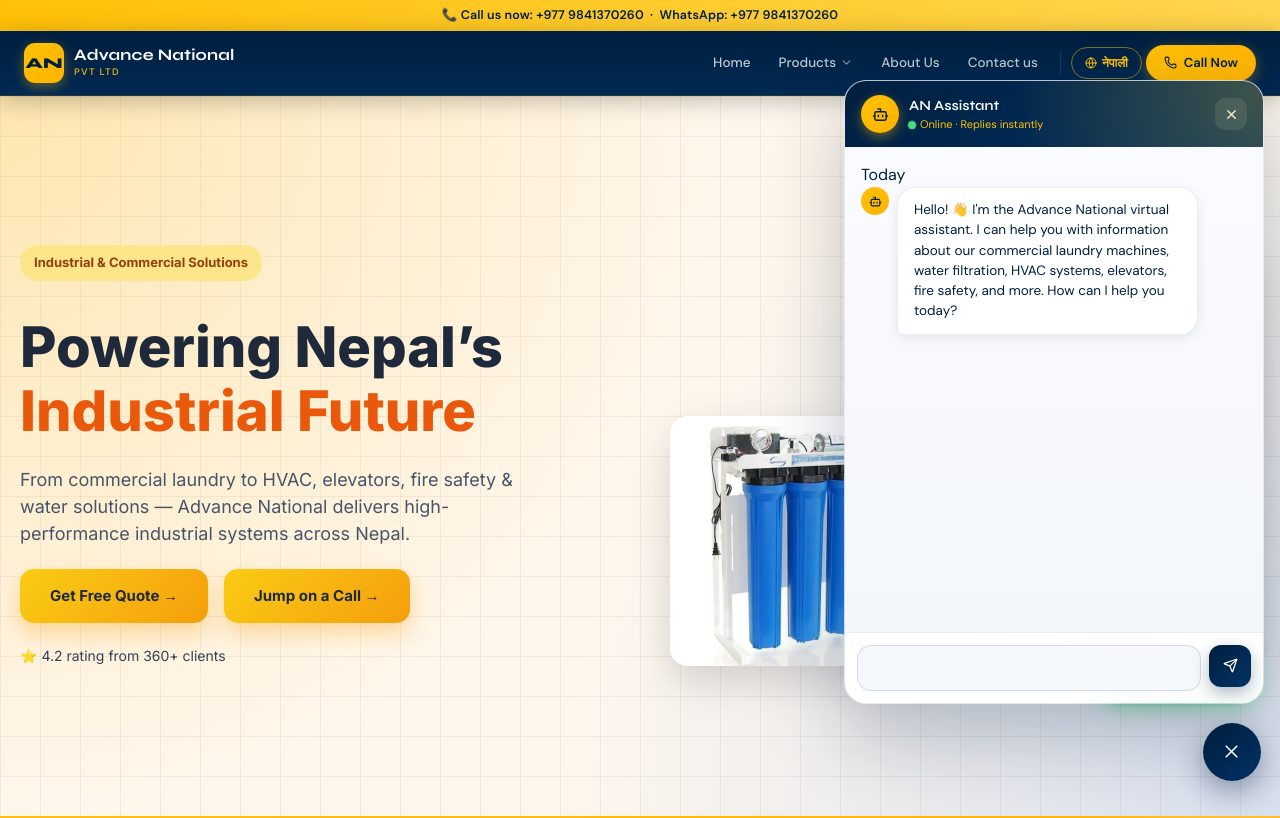
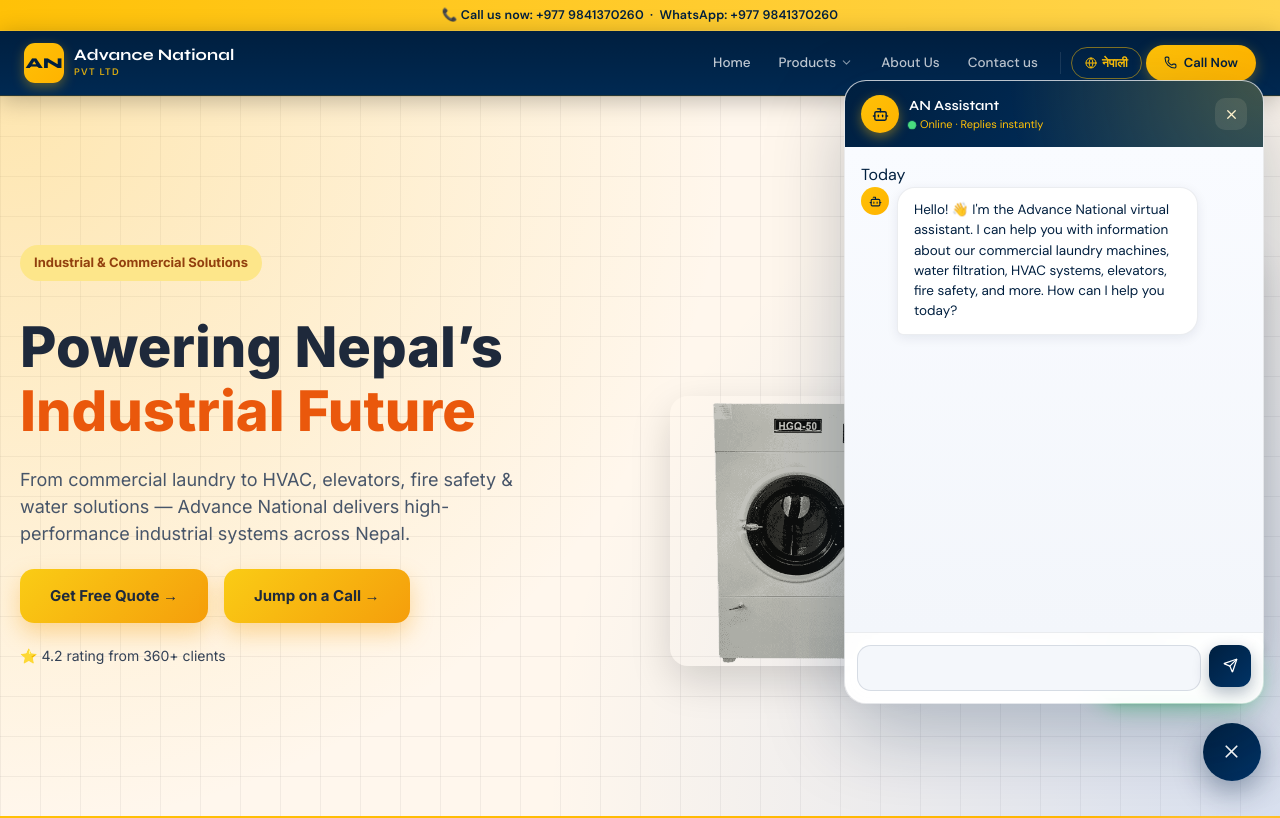
Before and after one commit to Abhayshah020/001_nepal_aqua_experts, a Next.js app: page / in a window 1280 px wide. Shown: the top 818 px of the page. Built offline with nearby package versions, Linux system fonts and the light colour scheme.

Commit message:
first commit

```diff
--- a/src/components/HeroSection.css
+++ b/src/components/HeroSection.css
@@ -136,3 +136,9 @@
     height: 280px;
   }
 }
+
+@media screen and (max-width: 550px) {
+  .small{
+    display: none;
+  }
+}
--- a/src/components/HeroSection.tsx
+++ b/src/components/HeroSection.tsx
@@ -55,7 +55,7 @@
             alt="industrial"
           />
           <img
-            src="/Ro_filter.webp"
+            src="/dryer-removebg-preview-min-min.png"
             className="img small"
             alt="construction"
           />
```
